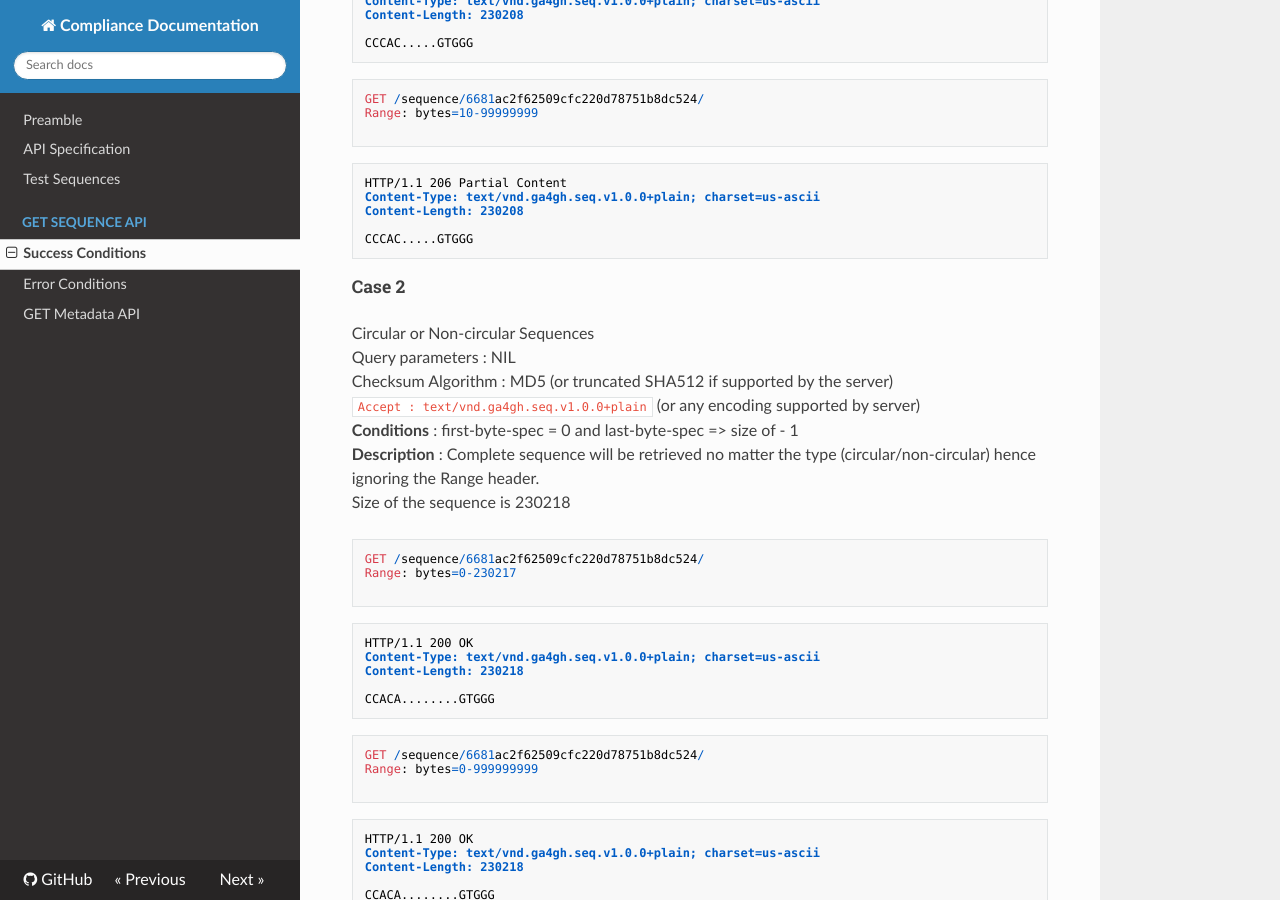
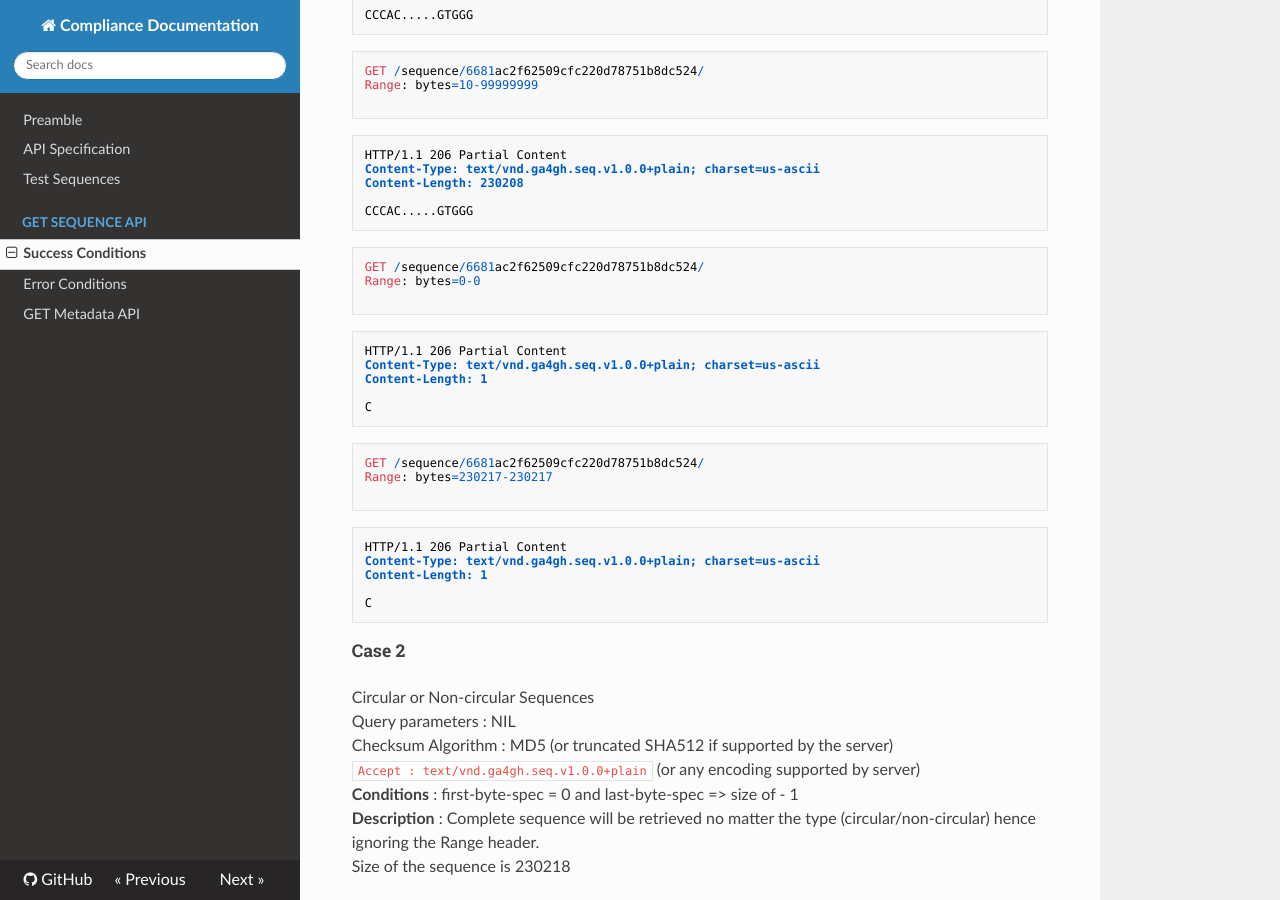
Before and after one commit to ga4gh/refget-compliance-suite, an MkDocs documentation site: the page built from docs/GET_sequence_API/success.md, in a window 1280 px wide and 900 px high, scrolled down 6023 px. Built offline with MkDocs 1.6.1, drawn with Linux system fonts in a browser that asks for light colours; nearby versions of some CDN libraries; old or Windows-style settings are respelled for this version of MkDocs; some of the changed text lies outside the part shown.

Commit message:
Added comments in conftest, utils. Added two test cases in test_seqeunce_success. Added edge cases in success.md and fixed some typos

````diff
--- a/docs/GET_sequence_API/success.md
+++ b/docs/GET_sequence_API/success.md
@@ -92,9 +89,7 @@ Checksum Algorithm : MD5
 **Description** : Sub sequence will be retrieved no matter the type (circular/non-circular).
 
 ```
-GET /sequence/6681ac2f62509cfc220d78751b8dc524/
-    ?start=10
-    &end=20
+GET /sequence/6681ac2f62509cfc220d78751b8dc524/?start=10&end=20
 ```
 
 ```
@@ -107,9 +102,7 @@ CCCACACACC
 ```
 
 ```
-GET /sequence/6681ac2f62509cfc220d78751b8dc524/
-    ?start=10
-    &end=11
+GET /sequence/6681ac2f62509cfc220d78751b8dc524/?start=10&end=11
 ```
 
 ```
@@ -122,9 +115,21 @@ C
 ```
 
 ```
-GET /sequence/6681ac2f62509cfc220d78751b8dc524/
-    ?start=230217
-    &end=230218
+GET /sequence/6681ac2f62509cfc220d78751b8dc524/?start=0&end=1
+```
+
+```
+HTTP/1.1 200 OK
+Content-Type: text/vnd.ga4gh.seq.v1.0.0+plain; charset=us-ascii
+Content-Length: 1
+Accept-Ranges: none
+
+C
+```
+
+
+```
+GET /sequence/6681ac2f62509cfc220d78751b8dc524/?start=230217&end=230218
 ```
 
 ```
@@ -136,6 +141,8 @@ Accept-Ranges: none
 G
 ```
 
+
+
 <h5> Case 2 </h5>
 Circular or Non-circular Sequences
 Query parameters : start and end given
@@ -146,9 +153,7 @@ Checksum Algorithm : MD5
 **Description** : Sub sequence of length 0 will be return (i.e. an empty string), as start is inclusive but end is exclusive.
 
 ```
-GET /sequence/6681ac2f62509cfc220d78751b8dc524/
-    ?start=10
-    &end=10
+GET /sequence/6681ac2f62509cfc220d78751b8dc524/?start=10&end=10
 ```
 
 ```
@@ -175,9 +180,7 @@ Sequence : ATGCATGCATGCATGC ; start = 10 & end = 2
 Response : GCATGC + AT -> GCATGCAT
 
 ```
-GET /sequence/3332ed720ac7eaa9b3655c06f6b9e196/
-    ?start=5372
-    &end=5
+GET /sequence/3332ed720ac7eaa9b3655c06f6b9e196/?start=5372&end=5
 
 ```
 
@@ -208,8 +211,7 @@ Sequence : ATGCATGCATGCATGC ; end = 8
 Response :  ATGCATGC
 
 ```
-GET /sequence/6681ac2f62509cfc220d78751b8dc524/
-    ?start=10
+GET /sequence/6681ac2f62509cfc220d78751b8dc524/?start=10
 ```
 
 ```
@@ -222,8 +224,7 @@ CCCAC....GTGGG
 ```
 
 ```
-GET /sequence/6681ac2f62509cfc220d78751b8dc524/
-    ?end=5
+GET /sequence/6681ac2f62509cfc220d78751b8dc524/?end=5
 ```
 
 ```
@@ -301,6 +302,34 @@ Content-Length: 230208
 CCCAC.....GTGGG
 ```
 
+```
+GET /sequence/6681ac2f62509cfc220d78751b8dc524/
+Range: bytes=0-0
+
+```
+
+```
+HTTP/1.1 206 Partial Content
+Content-Type: text/vnd.ga4gh.seq.v1.0.0+plain; charset=us-ascii
+Content-Length: 1
+
+C
+```
+
+```
+GET /sequence/6681ac2f62509cfc220d78751b8dc524/
+Range: bytes=230217-230217
+
+```
+
+```
+HTTP/1.1 206 Partial Content
+Content-Type: text/vnd.ga4gh.seq.v1.0.0+plain; charset=us-ascii
+Content-Length: 1
+
+C
+```
+
 <h5> Case 2 </h5>
 Circular or Non-circular Sequences
 Query parameters : NIL
````
Also changed, not shown: other parts of docs/GET_sequence_API/success.md (+2 -5 lines), 3 other files.
